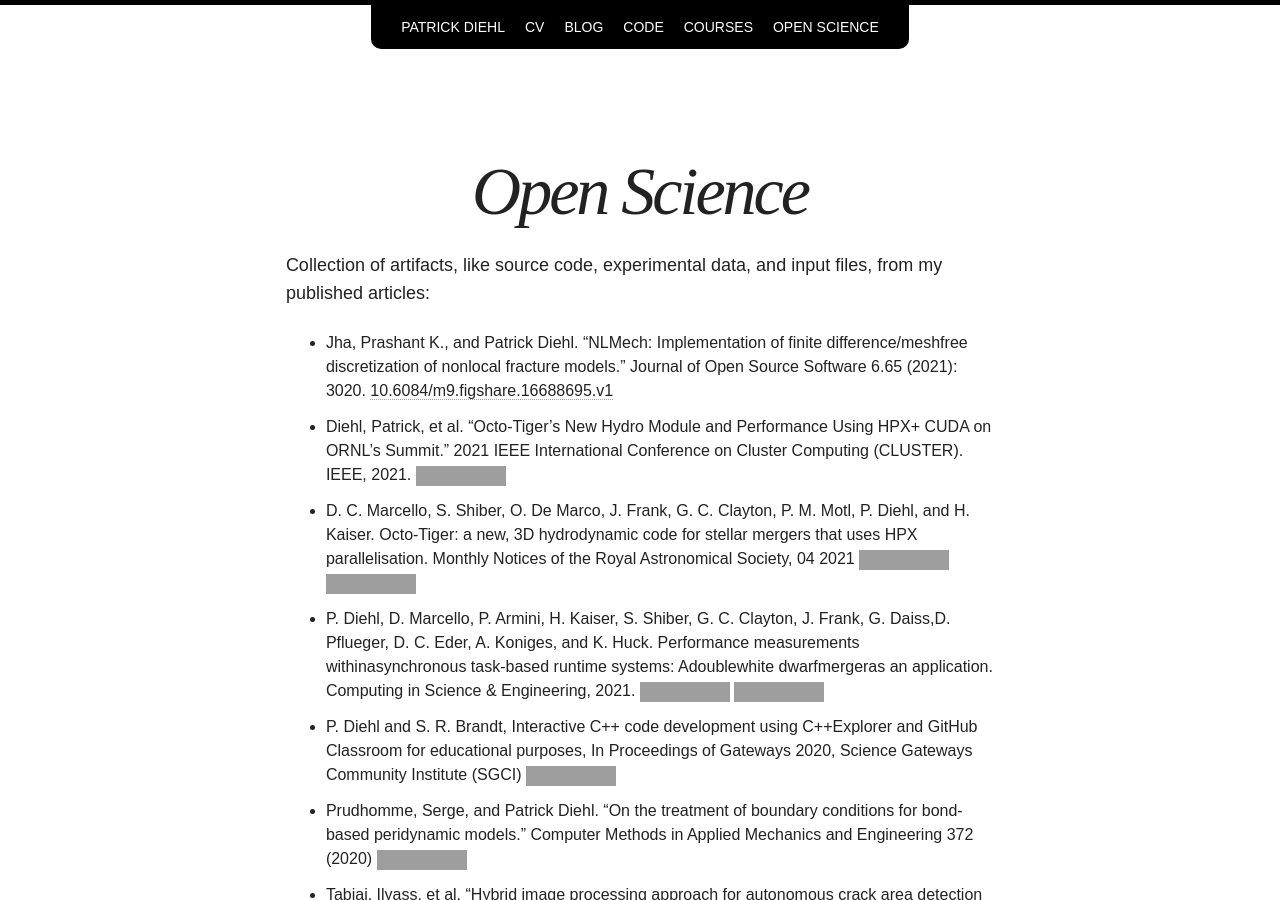
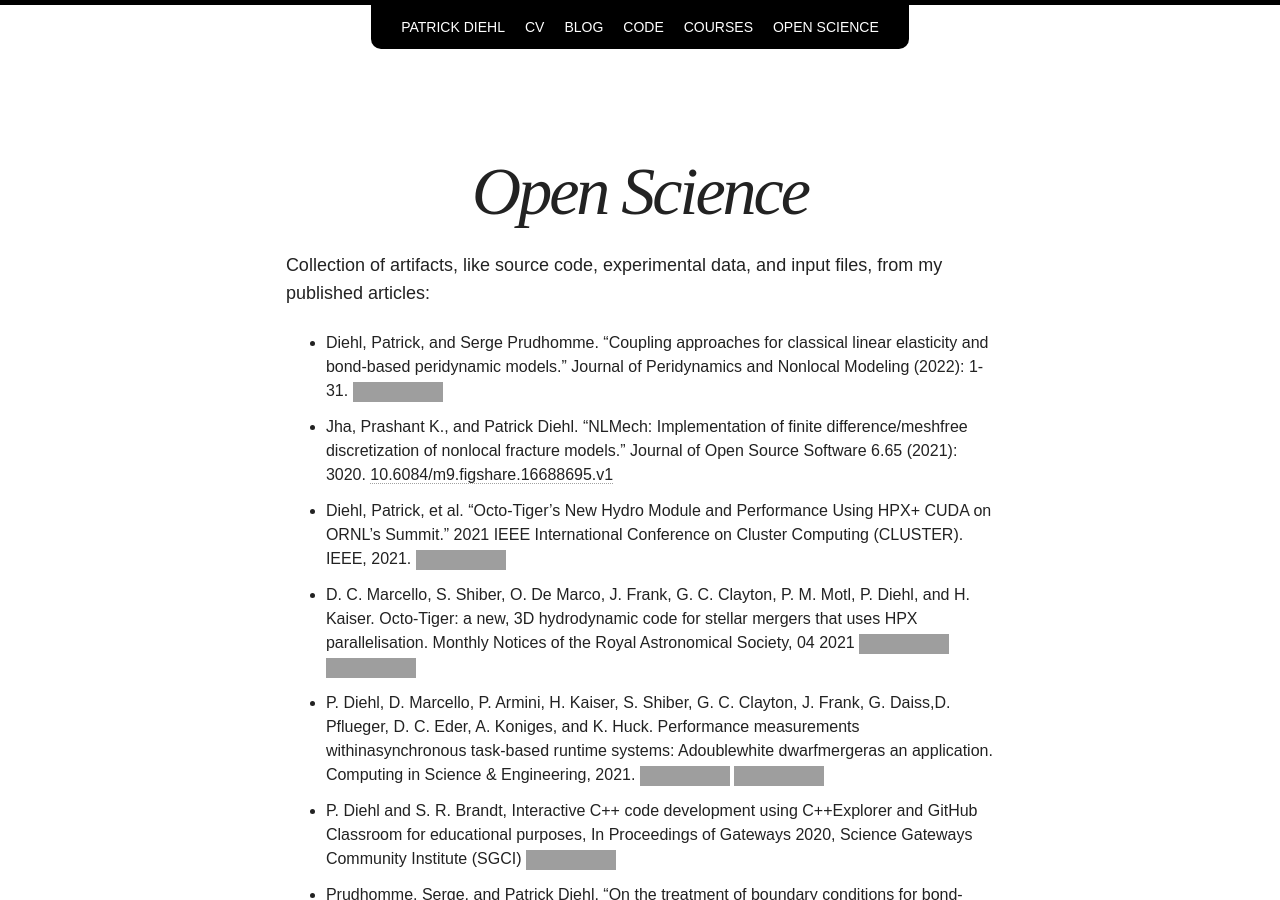
Before and after one commit to diehlpk/diehlpk.github.io, a Jekyll site: the page built from openscience/index.md, in a window 1280 px wide and 900 px high. Built offline with Jekyll 4.4.1, drawn with Linux system fonts in a browser that asks for light colours; nearby versions of some CDN libraries; some web fonts are replaced; grey boxes are pictures that could not be loaded.

Commit message:
Add paper

```diff
--- a/openscience/index.md
+++ b/openscience/index.md
@@ -5,6 +5,7 @@ title: Open Science
 
 Collection of artifacts, like source code, experimental data, and input files, from my published articles:
 
+* Diehl, Patrick, and Serge Prudhomme. "Coupling approaches for classical linear elasticity and bond-based peridynamic models." Journal of Peridynamics and Nonlocal Modeling (2022): 1-31. [![DOI](https://zenodo.org/badge/DOI/10.5281/zenodo.5484312.svg)](https://doi.org/10.5281/zenodo.5484312)
 * Jha, Prashant K., and Patrick Diehl. "NLMech: Implementation of finite difference/meshfree discretization of nonlocal fracture models." Journal of Open Source Software 6.65 (2021): 3020. [10.6084/m9.figshare.16688695.v1](https://doi.org/10.6084/m9.figshare.16688695.v1)
 * Diehl, Patrick, et al. "Octo-Tiger’s New Hydro Module and Performance Using HPX+ CUDA on ORNL’s Summit." 2021 IEEE International Conference on Cluster Computing (CLUSTER). IEEE, 2021. [![DOI](https://zenodo.org/badge/DOI/10.5281/zenodo.4777149.svg)](https://doi.org/10.5281/zenodo.4777149)
 * D. C. Marcello, S. Shiber, O. De Marco, J. Frank, G. C. Clayton, P. M. Motl, P. Diehl, and H. Kaiser. Octo-Tiger: a new, 3D hydrodynamic code for stellar mergers that uses HPX parallelisation. Monthly Notices of the Royal Astronomical Society, 04 2021 [![DOI](https://zenodo.org/badge/DOI/10.5281/zenodo.4432574.svg)](https://doi.org/10.5281/zenodo.4432574) [![DOI](https://zenodo.org/badge/DOI/10.5281/zenodo.4393374.svg)](https://doi.org/10.5281/zenodo.4393374)
```
